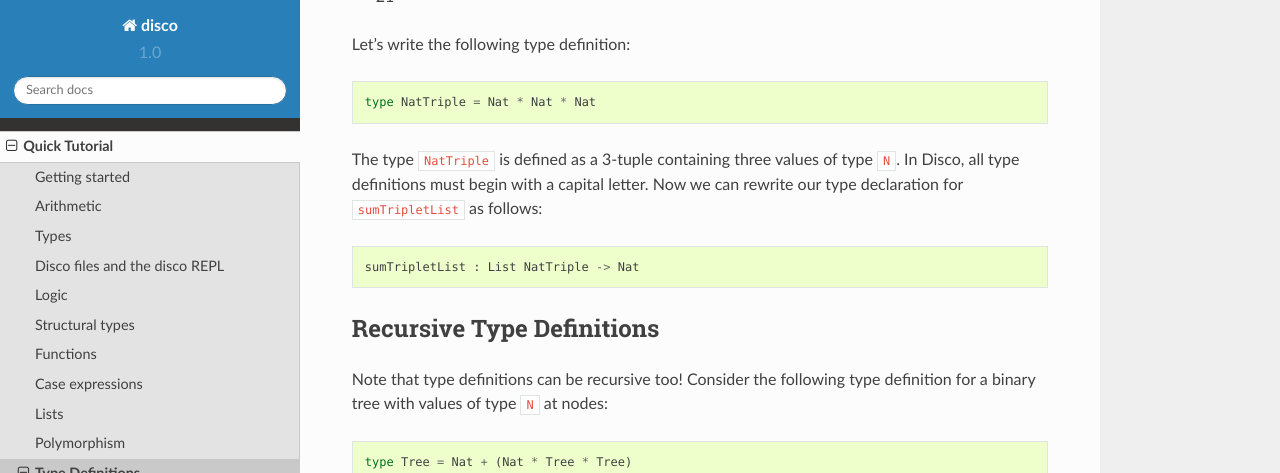
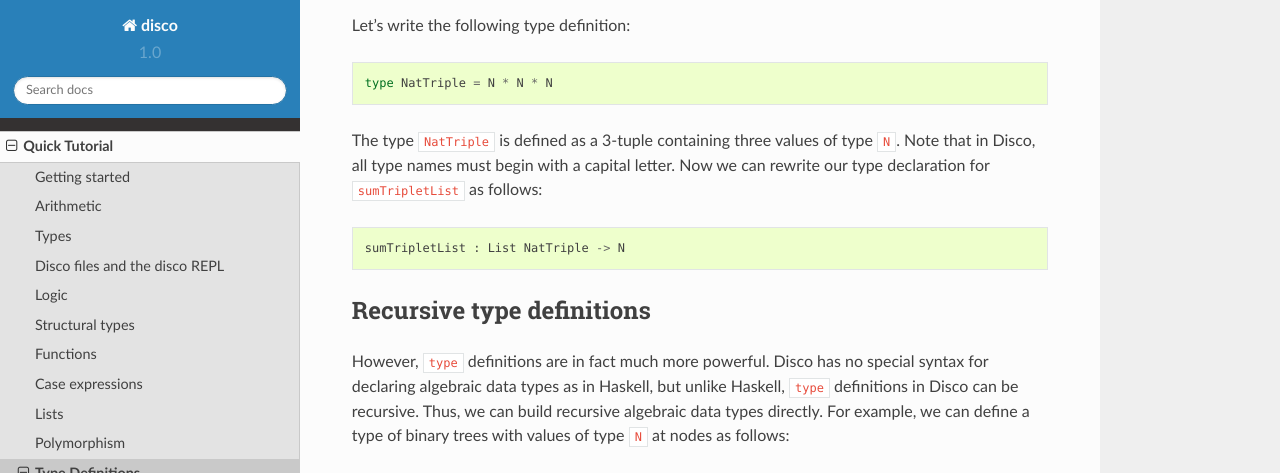
Before and after one commit to disco-lang/disco, a Sphinx documentation site: the page built from docs/tutorial/typedefs.rst, in a window 1280 px wide and 1400 px high, scrolled down 450 px. Shown: the top 473 px of the window. Built offline with Sphinx 7.4.7 and the Read the Docs theme 2.0.0, drawn with Linux system fonts in a browser that asks for light colours; some of the changed text lies outside the part shown; grey boxes are pictures that could not be loaded.

Commit message:
docs (tutorial): improve section on type definitions

```diff
--- a/docs/tutorial/typedefs.rst
+++ b/docs/tutorial/typedefs.rst
@@ -3,74 +3,121 @@
 Type Definitions
 ****************
 
-Disco supports recursive type definitions. Let's look at a few example.
-
-Consider the following function which takes a list of natural number triplets and
-returns the sum of all the triplets in the list:
+The ``type`` keyword can be used to conveniently declare aliases for
+types.  For example, consider the following function which takes a
+list of natural number triplets and returns the sum of all the
+triplets in the list:
 
 .. literalinclude:: example/tydefs.disco
    :lines: 3-5
    :language: idris
    :caption:
 
-::  Disco> sumTripletList [(1,2,3), (4,5,6)]
-     21
+::
+
+   Disco> sumTripletList [(1,2,3), (4,5,6)]
+   21
 
 Let's write the following type definition:
 
 ::
 
-	type NatTriple = Nat * Nat * Nat
+   type NatTriple = N * N * N
 
-The type ``NatTriple`` is defined as a 3-tuple containing three values of type ``N``.
-In Disco, all type definitions must begin with a capital letter. Now we can rewrite
-our type declaration for ``sumTripletList`` as follows:
+The type ``NatTriple`` is defined as a 3-tuple containing three values
+of type ``N``.  Note that in Disco, all type names must begin with a
+capital letter. Now we can rewrite our type declaration for
+``sumTripletList`` as follows:
 
 ::
 
-	sumTripletList : List NatTriple -> Nat
+   sumTripletList : List NatTriple -> N
 
 
-Recursive Type Definitions
+Recursive type definitions
 ==========================
 
-Note that type definitions can be recursive too! Consider the following type definition
-for a binary tree with values of type ``N`` at nodes:
+However, ``type`` definitions are in fact much more powerful.  Disco
+has no special syntax for declaring algebraic data types as in
+Haskell, but unlike Haskell, ``type`` definitions in Disco can be
+recursive.  Thus, we can build recursive algebraic data types
+directly.  For example, we can define a type of binary trees with
+values of type ``N`` at nodes as follows:
 
-::
+.. literalinclude:: example/tydefs.disco
+   :lines: 7
+   :language: idris
+   :caption:
 
-	type Tree = Nat + (Nat * Tree * Tree)
+Here, we see that a ``Tree`` can either be a leaf, or a a triplet
+containing a natural number value of the root as the first element,
+and the left and right subtrees of type ``Tree`` as the second and
+third elements, respectively.
 
-Here, we see that a ``Tree`` can either be a leaf with a value of type ``Nat`` or a
-a triplet containing the ``Nat`` value of the root as the first element, and the left and
-right subtrees of type ``Tree`` as the second and third elements, respectively.
-
-Here's a function which takes a ``Tree`` and returns the sum of all it's node values.
+Given this definition of ``Tree``, here is how we would write a
+function which takes a ``Tree`` and returns the sum of all its node
+values.
 
 .. literalinclude:: example/tydefs.disco
    :lines: 9-11
    :language: idris
    :caption:
 
-Cyclic Type Definitions
+Recursive type definitions can behave surprisingly at times.  In
+essence, two types are considered equivalent as long as they can never
+be distinguished no matter how far you unroll their definitions.  This
+means, for example, that we can declare the following strange infinite
+stream type, consisting of a pair of natural numbers followed by a
+stream, and work with it as if it had only a single natural number
+followed by a stream---since these two types would be
+indistinguishable.
+
+.. literalinclude:: example/tydefs.disco
+   :lines: 13-37
+   :language: idris
+   :caption:
+
+Parameterized type definitions
+==============================
+
+Type definitions can also be parameterized. For example, we can make
+the ``Tree`` type polymorphic:
+
+.. literalinclude:: example/tydefs-poly.disco
+   :language: idris
+   :caption:
+
+::
+
+   Disco> :load example/tydefs-poly.disco
+   Disco> t = right (1, right (3, left (), left ()), right (5, left (), left ())) : Tree N
+   Disco> sumTree(t)
+   9
+   Disco> flattenTree(t)
+   [3, 1, 5]
+
+Cyclic type definitions
 =======================
 
-Disco does not support cyclic type definitions. A type definition is cyclic if
-the following conditions hold:
+There is only one restriction on recursive ``type`` definitions,
+namely, they are not allowed to be cyclic, *i.e.* unguardedly
+recursive.  A ``type`` definition is cyclic if the following two
+conditions hold:
 
-1.) Repeated expansions of the type definition yield solely type definitions.
+1. Repeated expansions of the ``type`` definition yield solely ``type`` definitions.
 
-2.) The same type definition is encountered twice during repeated expansion.
+2. The same ``type`` definition is encountered twice during repeated expansion.
 
-Here are a few examples of cyclic type definitions:
+For example:
 
 ::
-	-- Foo is cyclic because it expands to itself.
-	type Foo = Foo
-	-- Bar is cyclic because it expands to Baz which expands to Bar.
-	type Bar = Baz
-	type Baz = Bar
 
-::
-	-- Pair is not cyclic because it expands to a type which is not a type definition (although it's expansion contains type definitions)
-	type Pair = (Pair, Pair)
+   -- Foo is not allowed because it expands to itself.
+   type Foo = Foo
+   -- Bar is not allowed: it expands to Baz which expands to Bar.
+   type Bar = Baz
+   type Baz = Bar
+
+   -- Pair is OK because it expands to a top-level type former
+   -- (product) which is not a type definition.
+   type Pair = Pair * Pair
```
Also changed, not shown: 2 other files.
